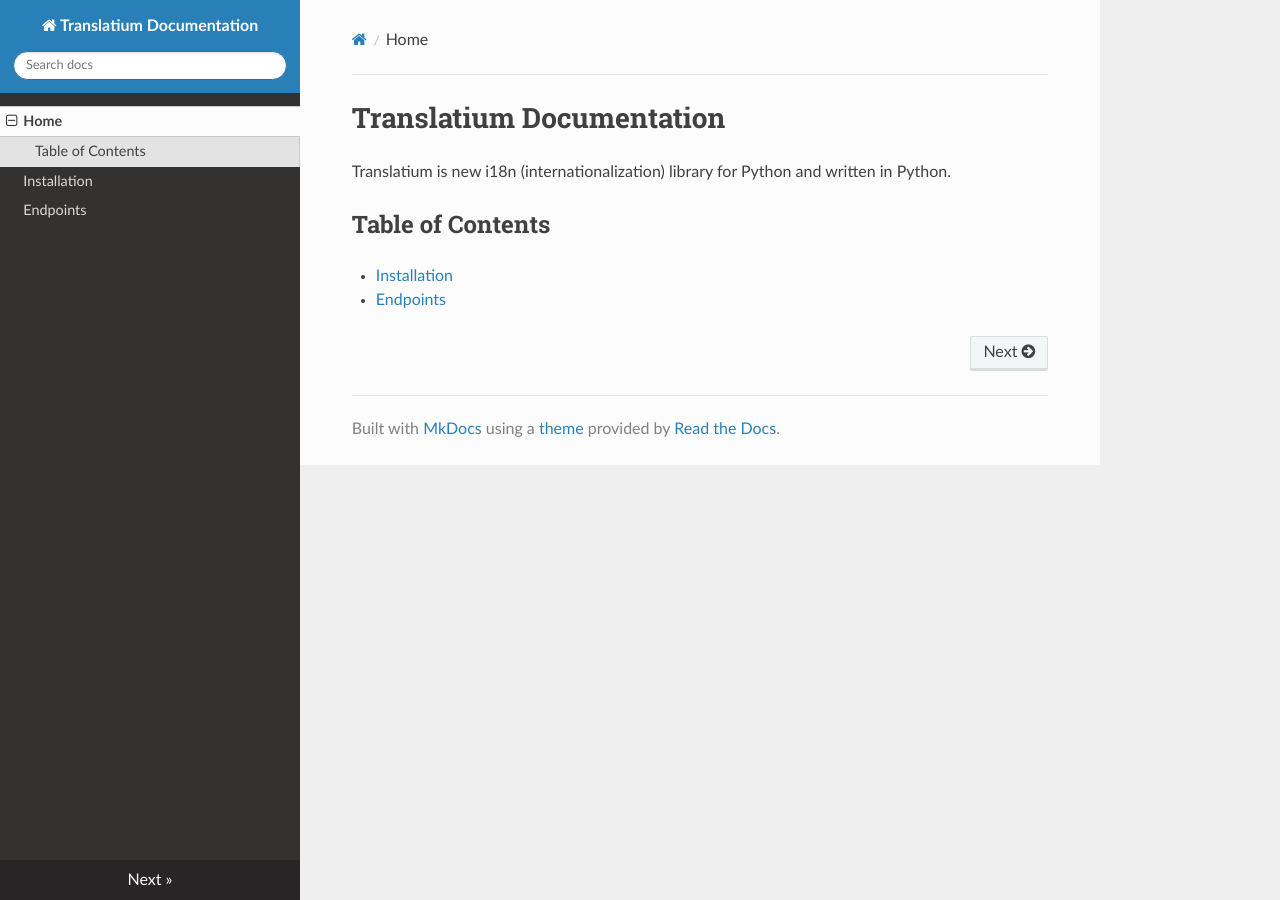
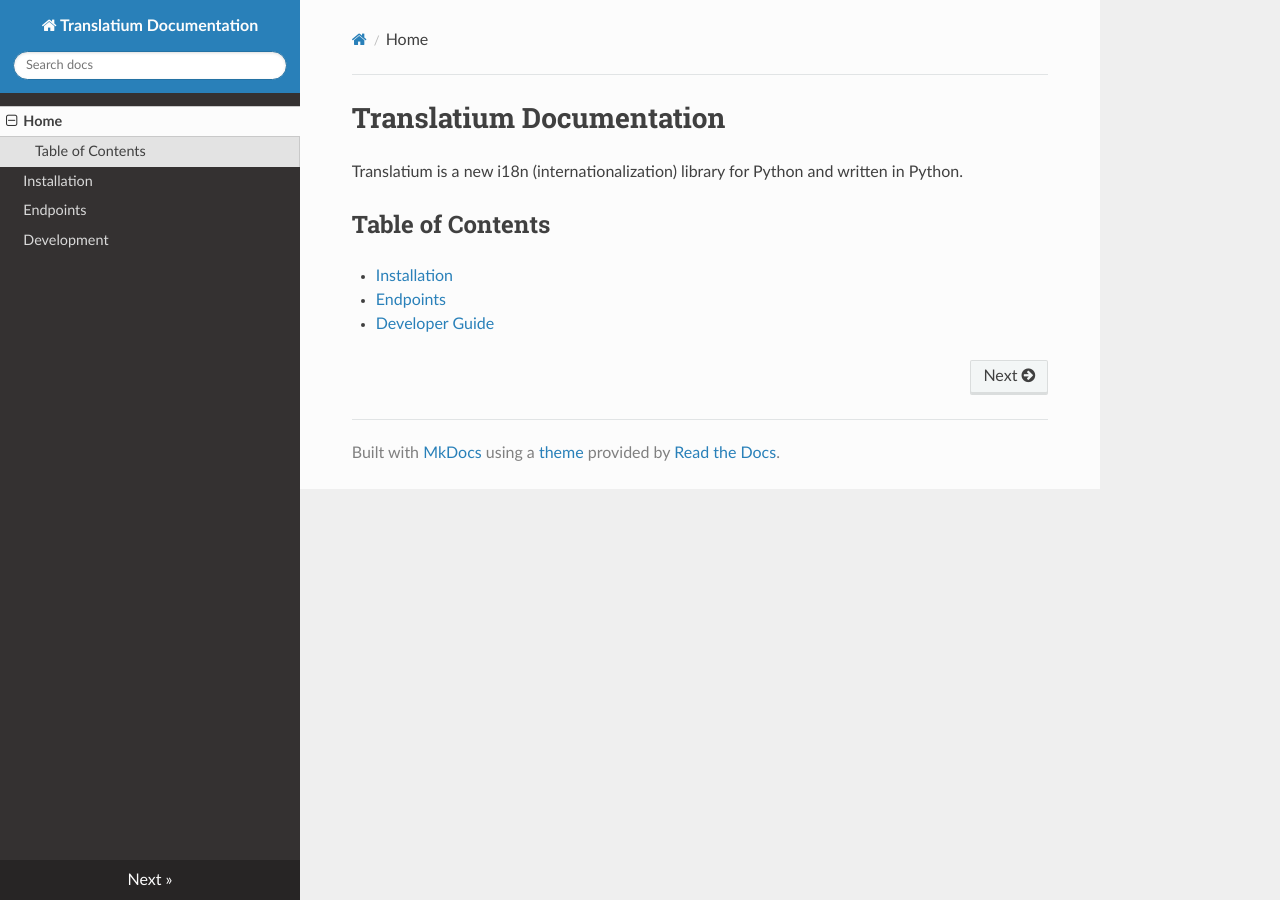
Before and after one commit to CEOXeon/Translatium, an MkDocs documentation site: the page built from docs/index.md, in a window 1280 px wide. Built offline with MkDocs 1.6.1, drawn with Linux system fonts in a browser that asks for light colours; nearby versions of some CDN libraries.

```diff
--- a/docs/index.md
+++ b/docs/index.md
@@ -1,8 +1,9 @@
 # Translatium Documentation
 
-Translatium is new i18n (internationalization) library for Python and written in Python.
+Translatium is a new i18n (internationalization) library for Python and written in Python.
 
 ## Table of Contents
 
 - [Installation](install.md)
 - [Endpoints](endpoints.md)
+- [Developer Guide](developer.md)
--- a/mkdocs.yml
+++ b/mkdocs.yml
@@ -3,4 +3,5 @@ nav:
   - Home: index.md
   - Installation: install.md
   - Endpoints: endpoints.md
+  - Development: developer.md
 theme: readthedocs
```
Also changed, not shown: docs/developer.md (added, +35 -0 lines).
